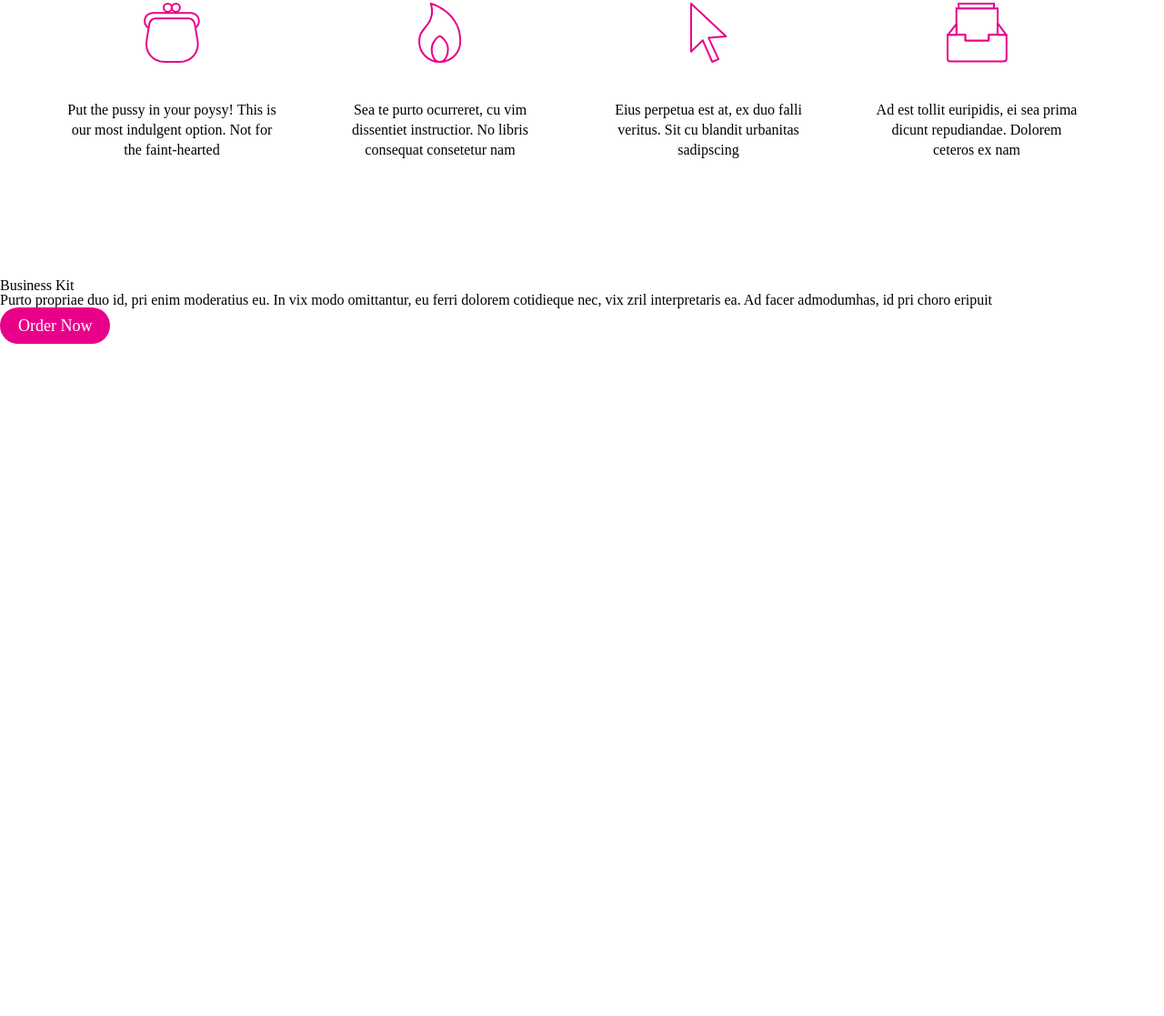
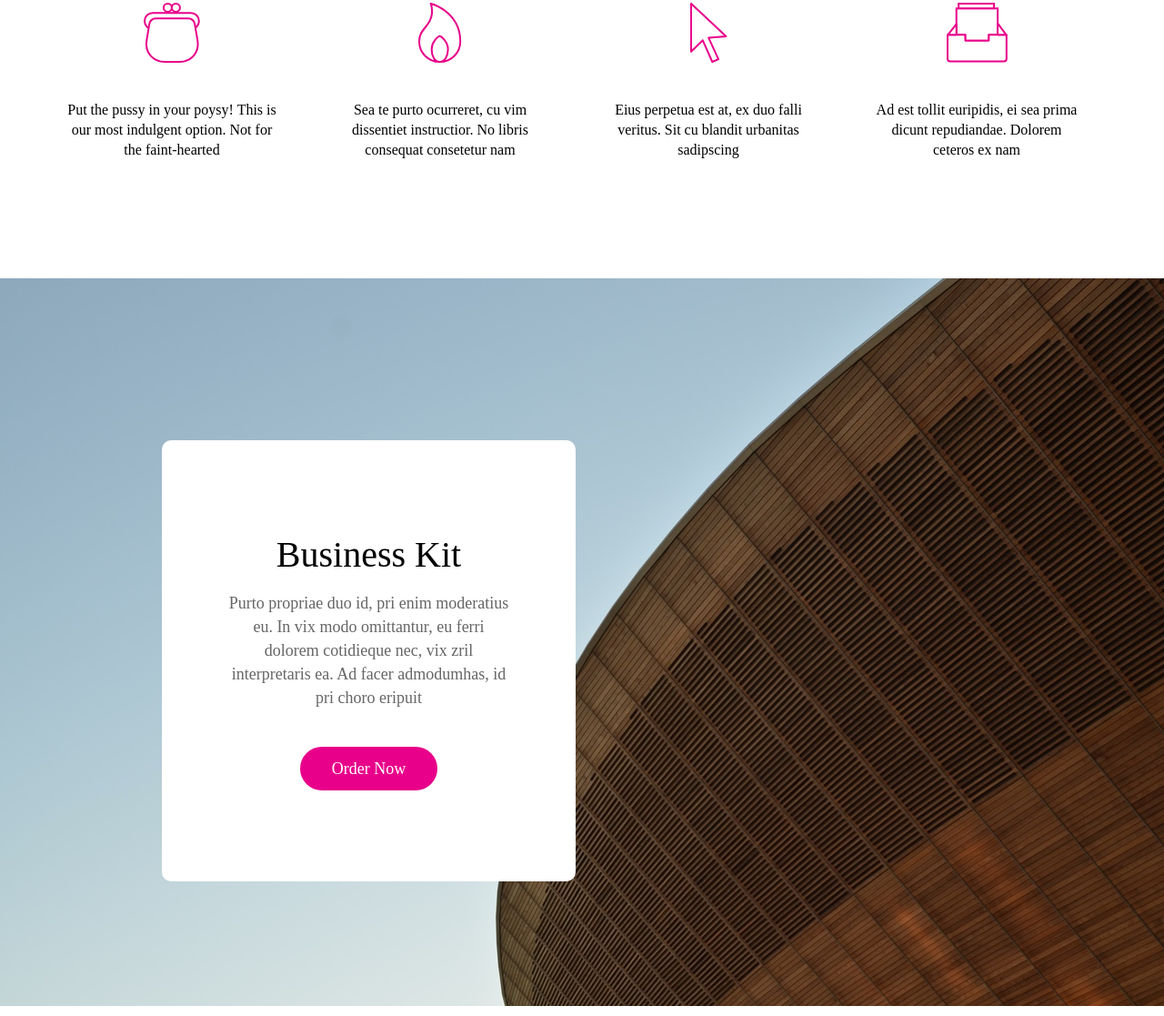
Before and after one commit to christinacantu/repyaycer, a website: page index.html in a window 1280 px wide. Shown: the part 1255-2372 px from the top of the page at 91% size. Before the commit the page ends 1633 px from the top, so only its background shows below. Drawn offline with Linux system fonts and the light colour scheme.

Commit message:
add margin, padding, border radius, max-width, text align to order, margin to h2, p, padding to button

```diff
--- a/css/styles.css
+++ b/css/styles.css
@@ -153,3 +153,28 @@ button {
       margin-bottom: 35px; }
     .membership-feature--collection .feature p {
       max-width: 230px; }
+
+.business-kit {
+  background: url(../images/byissiness-kit.jpg) no-repeat left top;
+  height: 100vh; }
+  .business-kit .order {
+    display: inline-block;
+    max-width: 455px;
+    margin: 178px 0px 148px 178px;
+    padding: 100px 70px;
+    text-align: center;
+    border-radius: 10px;
+    background-color: #FFFFFF; }
+    .business-kit .order h2 {
+      margin-bottom: 15px;
+      font-size: 2.500em;
+      color: #000000;
+      line-height: 1.300em; }
+    .business-kit .order p {
+      margin-bottom: 40px;
+      font-family: SourceSansPro-Regular;
+      font-size: 1.125em;
+      color: #666666;
+      line-height: 1.444em; }
+    .business-kit .order button {
+      padding: 12px 35px; }
--- a/source/sass/main.scss
+++ b/source/sass/main.scss
@@ -46,14 +46,14 @@ nav {
 
 // ****buttons****
 button {
+  padding: 8px 20px;
   font-family: SourceSansPro-Regular;
   font-size: 1.125em;  //18px
   color: #FFFFFF;
   line-height: 1.333em;  //24px
   border: 1px solid rgba(255, 255, 255, 0.20);
+  border-radius: 3px;
   background-color: transparent;
-  border-radius: 3px;
-  padding: 8px 20px;
   cursor: pointer;
 }
 
@@ -98,10 +98,11 @@ button {
   }
 
   .social-media {
+    display: flex;
     align-self: flex-end;
+    justify-content: space-between;
     width: 104px;  //set a width so flex could be set, to put space between the icons, tried to set max-width, but didn't work
-    display: flex;
-    justify-content: space-between;
+
 
     .faycebook-wyte g, .tweeyter-wyte g, .dreybull-wyte g {  //had to be more specific in order for the opacity to come through
       fill: rgba(255, 255, 255, 0.40);
@@ -137,8 +138,8 @@ button {
   margin-top: 170px;
 
   .feature {
+    margin-right: 65px;
     text-align: center; //apply text align to parent of an svg rather than the svg itself, otherwise it won't go through
-    margin-right: 65px;
     line-height: 1.375em;  //22px
 
     &:last-child {
@@ -154,3 +155,37 @@ button {
     }
   }
 }
+
+.business-kit {
+  height: 100vh;
+  background: url(../images/byissiness-kit.jpg) no-repeat left top;
+
+  .order {
+    display: inline-block;
+    max-width: 455px;
+    margin: 178px 0px 148px 178px;
+    padding: 100px 70px;
+    text-align: center;
+    border-radius: 10px;
+    background-color: #FFFFFF;
+
+    h2 {
+      margin-bottom: 15px;
+      font-size: 2.500em;  //40px
+      color: #000000;
+      line-height: 1.300em;  //52px
+    }
+
+    p {
+      margin-bottom: 40px;
+      font-family: SourceSansPro-Regular;
+      font-size: 1.125em;  //18px;
+      color: #666666;
+      line-height: 1.444em;  //26px
+    }
+
+    button {
+      padding: 12px 35px;
+    }
+  }
+}
```
